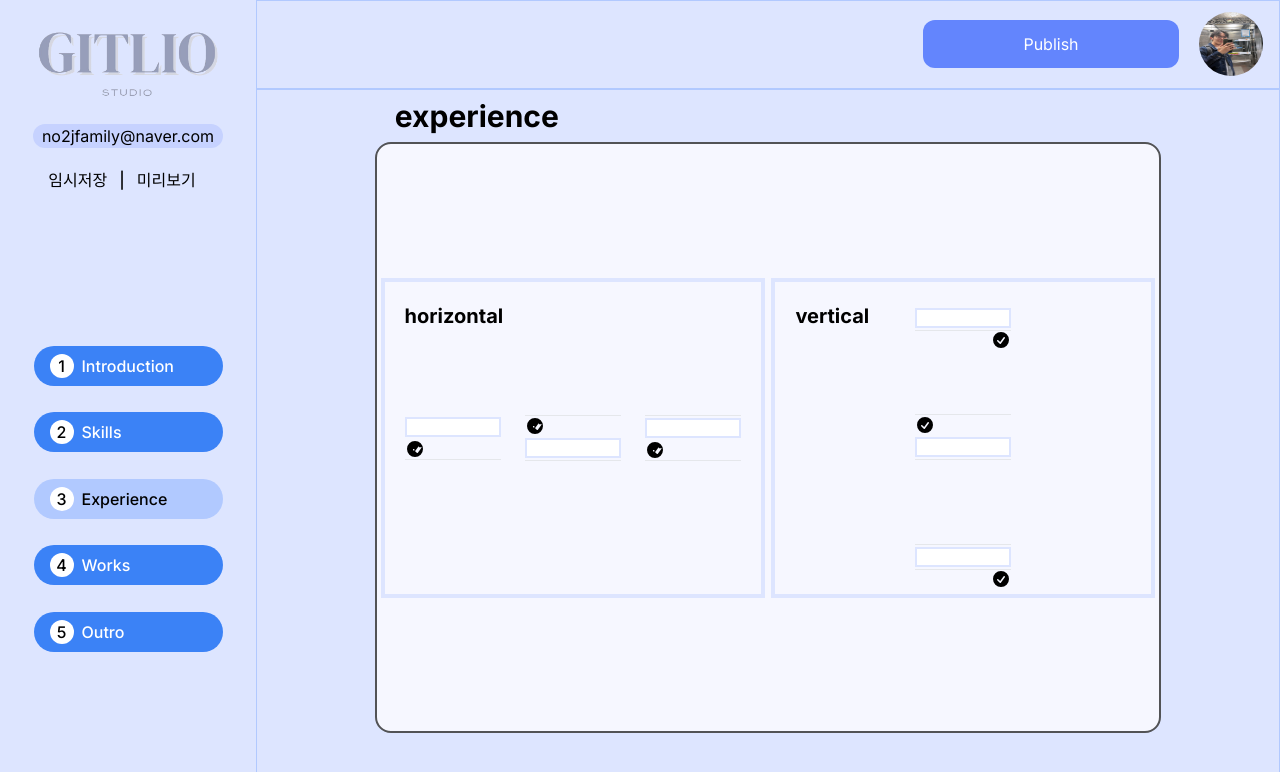
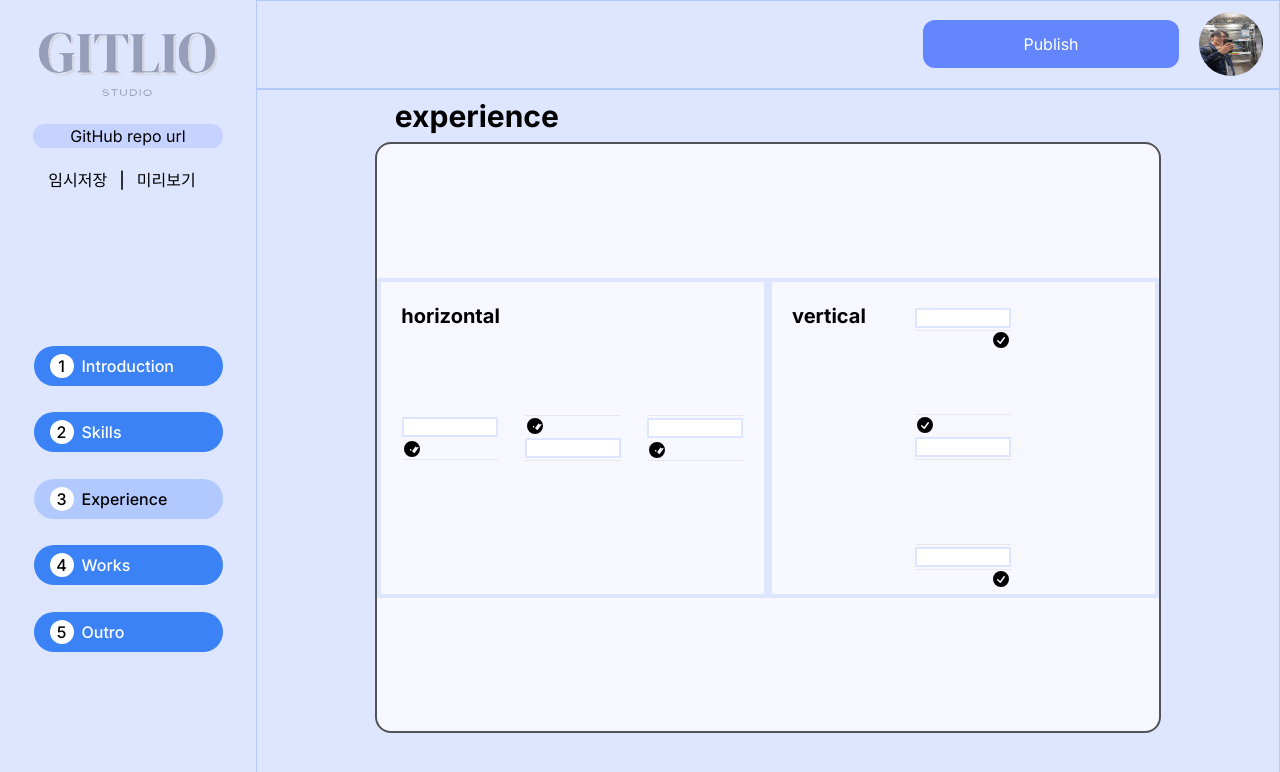
Before and after one commit to TU-GitLio/frontend, a Next.js app in the folder gitlio/: page /experience in a window 1280 px wide. Shown: the top 772 px of the page. Built offline with nearby package versions, Linux system fonts and the light colour scheme.

Commit message:
refactor: basis넓이 조정 및 반응형 설정 수정

```diff
--- a/gitlio/app/(edit)/experience/page.tsx
+++ b/gitlio/app/(edit)/experience/page.tsx
@@ -16,14 +16,14 @@ export default function ExperiencePage() {
             <Title />
             <EditBuilder>
               <div className="flex flex-row justify-around items-center h-full">
-                <div className="relative flex flex-col justify-center basis-96 h-80 text-center box-border border-4 border-primary">
+                <div className="relative flex flex-col justify-center basis-[400px] h-80 text-center box-border border-4 border-primary">
                   <div className="absolute left-0 top-0 ml-5 mt-5 text-xl font-bold md:hidden sm:hidden">
                     horizontal
                   </div>
                   <ul className="w-full timeline flex flex-rol justify-around flex-nowrap px-2">
                     <li className="shrink-0">
                       <div className="timeline-start timeline-box">
-                        <input className="border-2 border-primary w-24 h-5" />
+                        <input className="border-2 border-primary w-24 h-5 focus:outline-blue-400 focus:ring" />
                       </div>
                       <div className="timeline-middle">
                         <svg
@@ -57,12 +57,12 @@ export default function ExperiencePage() {
                           />
                         </svg>
                       </div>
-                      <input className="border-2 border-primary w-24 h-5" />
+                      <input className="border-2 border-primary w-24 h-5 focus:outline-blue-400 focus:ring" />
                       <hr />
                     </li>
                     <li className="shrink-0">
                       <hr />
-                      <input className="border-2 border-primary w-24 h-5" />
+                      <input className="border-2 border-primary w-24 h-5 focus:outline-blue-400 focus:ring" />
                       <div className="timeline-middle">
                         <svg
                           xmlns="http://www.w3.org/2000/svg"
@@ -81,13 +81,13 @@ export default function ExperiencePage() {
                     </li>
                   </ul>
                 </div>
-                <div className="relative flex flex-col justify-center basis-96 h-80 text-center border-4 border-primary">
+                <div className="relative flex flex-col justify-center basis-[400px] h-80 text-center border-4 border-primary">
                   <div className="absolute left-0 top-0 ml-5 mt-5 text-xl font-bold md:hidden sm:hidden">
                     vertical
                   </div>
                   <ul className="h-full timeline timeline-vertical flex flex-col justify-between items-center py-6">
                     <li className="relative">
-                      <input className="border-2 border-primary w-24 h-5" />
+                      <input className="border-2 border-primary w-24 h-5 focus:outline-blue-400 focus:ring" />
                       <div className="timeline-middle">
                         <svg
                           xmlns="http://www.w3.org/2000/svg"
@@ -120,12 +120,12 @@ export default function ExperiencePage() {
                           />
                         </svg>
                       </div>
-                      <input className="border-2 border-primary w-24 h-5" />
+                      <input className="border-2 border-primary w-24 h-5 focus:outline-blue-400 focus:ring" />
                       <hr />
                     </li>
                     <li className="relative">
                       <hr />
-                      <input className="border-2 border-primary w-24 h-5" />
+                      <input className="border-2 border-primary w-24 h-5 focus:outline-blue-400 focus:ring" />
                       <div className="timeline-middle">
                         <svg
                           xmlns="http://www.w3.org/2000/svg"
--- a/gitlio/components/SideBar.tsx
+++ b/gitlio/components/SideBar.tsx
@@ -19,7 +19,7 @@ export default function SideBar() {
           />
         </div>
         <div className="flex w-[190px] items-center justify-center bg-[#C6D2FF] rounded-[12px] md:hidden sm:hidden">
-          <div className="font-normal">no2jfamily@naver.com</div>
+          <div className="font-normal">GitHub repo url</div>
         </div>
         <div className="flex flex-row mt-[8%] mb-[3%] shrink-0 sm:mt-10 sm:flex-col sm:justify-center">
           <div className="mr-3 font-medium">임시저장</div>
--- a/gitlio/tailwind.config.ts
+++ b/gitlio/tailwind.config.ts
@@ -18,8 +18,8 @@ const config: Config = {
       },
     },
     screens: {
-      sm: { min: "265px", max: "768px" },
-      md: { min: "768px", max: "1023px" },
+      sm: { max: "768px" },
+      md: { max: "1023px" },
       lg: { min: "1023px" },
       xl: { min: "1300px" },
     },
```
